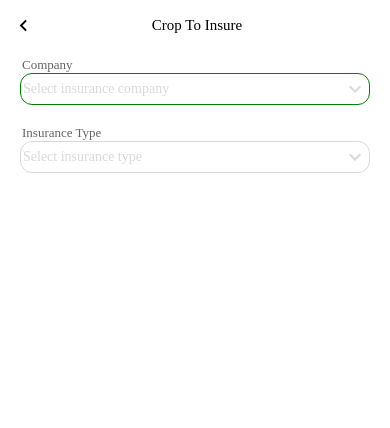
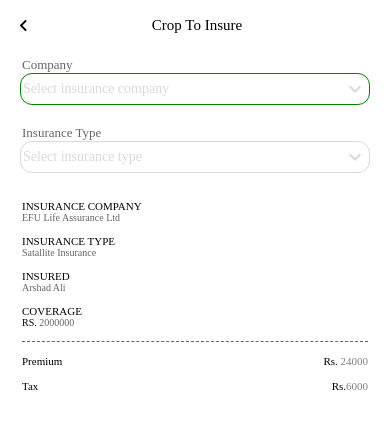
Before and after one commit to Shehiryar12/CropsSecure, a React Native app: screen / in a window 390 px wide. Shown: the top 428 px of the page. Built offline with nearby package versions, Linux system fonts and the light colour scheme.

Commit message:
CROPSSECURE

```diff
--- a/Src/Components/InsuranceComponent.js
+++ b/Src/Components/InsuranceComponent.js
@@ -1,22 +1,28 @@
-import { StyleSheet, Text, TextInput, View } from 'react-native';
+import { SafeAreaView, StyleSheet, Text, TextInput, View } from 'react-native';
 import React from 'react';
 import { Font } from '../Constant/Font';
 import MaterialIcons from 'react-native-vector-icons/MaterialIcons';
 
 const InsuranceComponent = props => {
   return (
+    <SafeAreaView>
       <View>
         <Text style={styles.textinputname}>{props?.title}</Text>
         <View
-        style={[styles.box, { borderColor: props?.borderColor, borderRadius:props?.borderRadius}]}
+          style={[
+            styles.box,
+            {
+              borderColor: props?.borderColor,
+              borderRadius: props?.borderRadius,
+            },
+          ]}
         >
           <TextInput
             style={styles.input}
             placeholder={props?.placeholder}
             placeholderTextColor={props?.placeholderTextColor}
             borderRadius={props?.borderRadius}
-           fontSize= {props?.fontSize}
-
+            fontSize={props?.fontSize}
           />
           <MaterialIcons
             name="keyboard-arrow-down"
@@ -26,6 +32,9 @@ const InsuranceComponent = props => {
           />
         </View>
       </View>
+
+
+    </SafeAreaView>
   );
 };
 
@@ -33,13 +42,12 @@ export default InsuranceComponent;
 
 const styles = StyleSheet.create({
   textinputname: {
-
     marginTop: 20,
     fontFamily: Font.medium,
     color: '#646464',
     fontSize: 13,
-    marginLeft:22,
-    width:100,
+    marginLeft: 22,
+    width: 100,
   },
 
   box: {
@@ -49,10 +57,10 @@ const styles = StyleSheet.create({
     borderRadius: 12,
     paddingVertical: 3,
     paddingHorizontal: 2,
-    marginHorizontal:20,
+    marginHorizontal: 20,
   },
   input: {
     flex: 1,
-    fontFamily:Font.medium,
+    fontFamily: Font.medium,
   },
 });
--- a/Src/Screens/Insurance.js
+++ b/Src/Screens/Insurance.js
@@ -27,9 +27,37 @@ const Insurance = () => {
           borderRadius={12}
           borderColor="#DBD8D8"
           placeholder="Select insurance type"
-           placeholderTextColor="#DBD8D8"
-             fontSize={12}
+          placeholderTextColor="#DBD8D8"
+          fontSize={12}
         />
+
+        <View style={{ marginTop: 15, marginLeft: 22 }}>
+          <Text style={styles.label}>INSURANCE COMPANY</Text>
+          <Text style={styles.value}>EFU Life Assurance Ltd</Text>
+
+          <Text style={styles.label}>INSURANCE TYPE</Text>
+          <Text style={styles.value}>Satallite Insurance</Text>
+
+          <Text style={styles.label}>INSURED</Text>
+          <Text style={styles.value}>Arshad Ali</Text>
+
+          <Text style={styles.label}>COVERAGE</Text>
+          <Text style={styles.value}>
+            <Text style={{ fontFamily: Font.bold, color: 'black' }}>RS.</Text>{' '}
+            2000000
+          </Text>
+        </View>
+        <View style={styles.dottedcontainer}></View>
+
+        <View style={styles.prices}>
+          <Text style={{ fontFamily: Font.bold, fontSize: 11 }}>Premium</Text>
+          <Text style={{ fontFamily: Font.bold, fontSize: 11, }}>Rs. <Text style={{color:"grey"}}>24000</Text></Text>
+        </View>
+
+         <View style={styles.prices}>
+          <Text style={{ fontFamily: Font.bold, fontSize: 11 }}>Tax</Text>
+          <Text style={{ fontFamily: Font.bold, fontSize: 11, }}>Rs.<Text style={{color:"grey"}}>6000</Text></Text>
+        </View>
       </View>
     </SafeAreaView>
   );
@@ -50,4 +78,32 @@ const styles = StyleSheet.create({
     fontFamily: Font.bold,
     fontSize: 15,
   },
+  label: {
+    fontFamily: Font.bold,
+    color: 'black',
+    marginTop: 12,
+    fontSize: 11,
+  },
+
+  value: {
+    color: '#646464',
+    fontFamily: Font.medium,
+    fontSize: 10,
+  },
+  dottedcontainer: {
+    borderBottomColor: 'black',
+    borderBottomWidth: 1,
+    borderStyle: 'dashed',
+    marginHorizontal: 22,
+    marginTop: 13,
+    borderBottomColor: '#646464',
+  },
+  prices: {
+    flexDirection: 'row',
+    justifyContent: 'space-between',
+    marginHorizontal: 22,
+    marginTop: 13,
+    // fontSize:10,
+    alignItems: 'center',
+  },
 });
```
Lines whose indentation alone changed are shown as unchanged.
